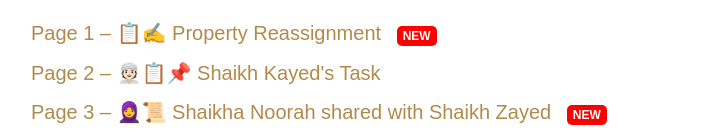
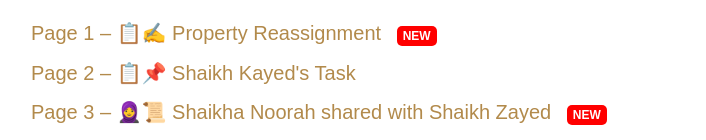
Before and after one commit to rakmeetingroom-max/rak-data-library, a plain HTML site: page index.html in a window 1280 px wide. Shown: the part 428-568 px from the top of the page, without its empty margins (259-965 px from the left). Drawn offline with Linux system fonts and the light colour scheme.

Commit message:
Update index.html

```diff
--- a/index.html
+++ b/index.html
@@ -103,7 +103,7 @@
             <span class="new-badge">NEW</span>
         </a>
 
-        <a href="page2.html">Page 2 – 👳🏻📋📌 Shaikh Kayed's Task</a>
+        <a href="page2.html">Page 2 – 📋📌 Shaikh Kayed's Task</a>
 
         <!-- ⭐ Page 3 NEW BADGE -->
         <a href="page3.html">
```
